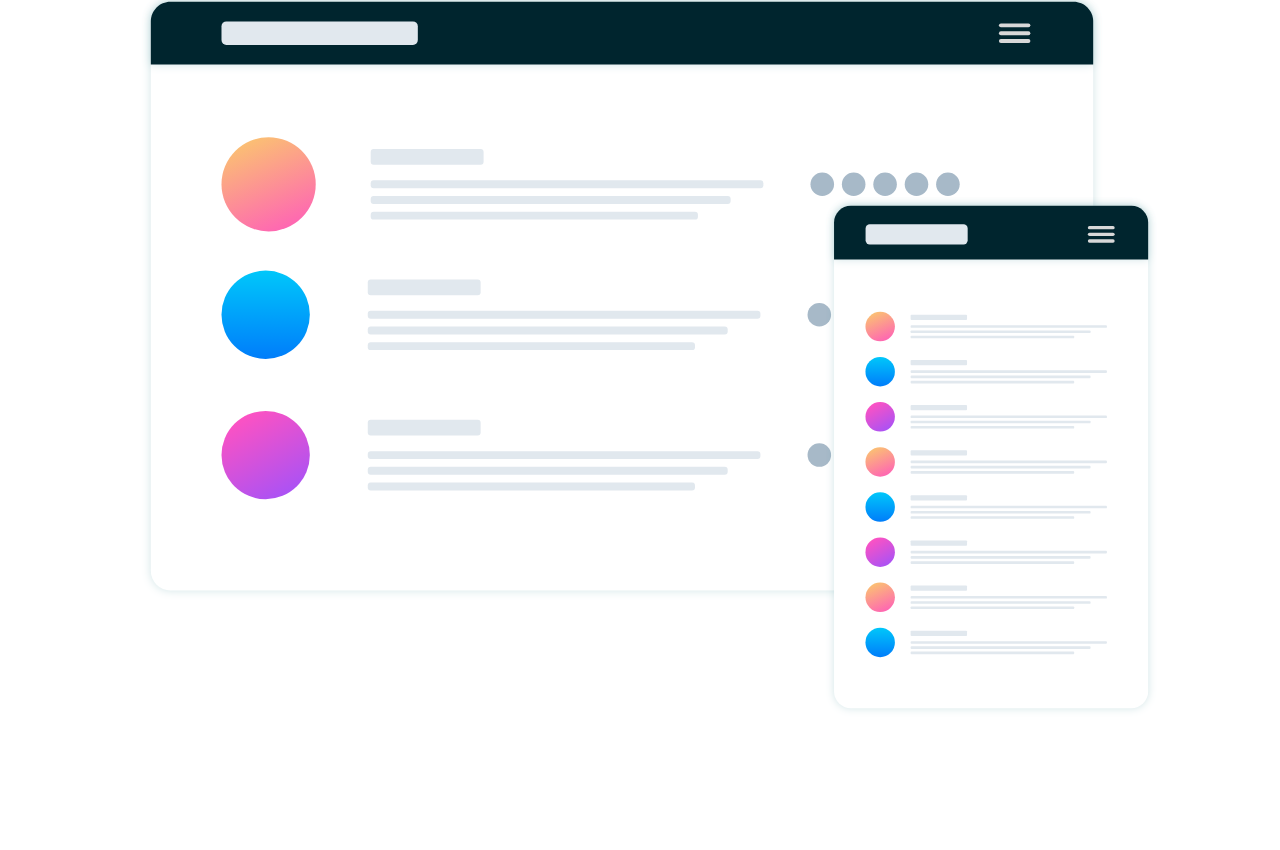
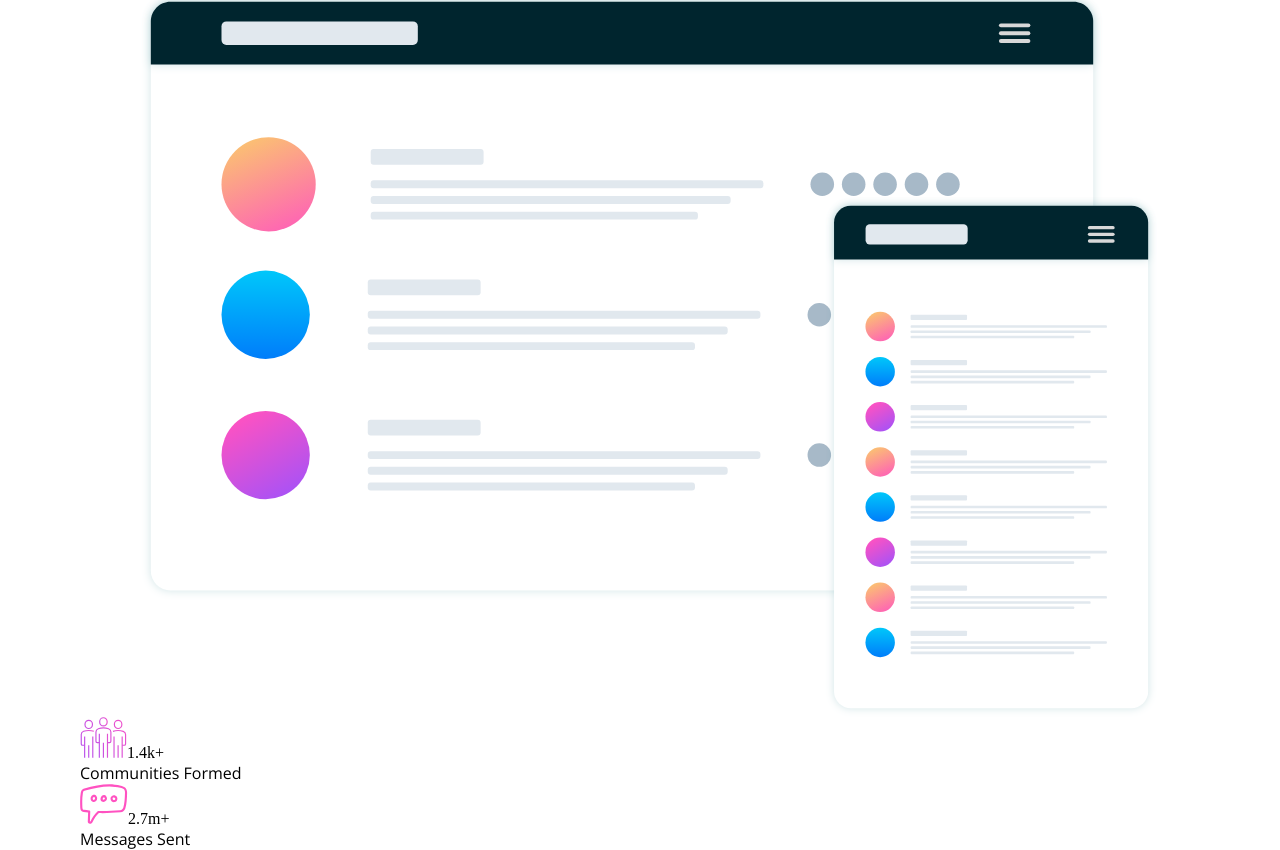
Before and after one commit to 0x41-li/huddle-landing-page-with-curved--sections, a React (Create React App) app: page / in a window 1280 px wide. Shown: the part 788-1638 px from the top of the page. Before the commit the page ends 1505 px from the top, so only its background shows below. Built offline with nearby package versions, Linux system fonts and the light colour scheme.

Commit message:
Hero section: Add more content (Analytics part

```diff
--- a/src/sections/Hero.js
+++ b/src/sections/Hero.js
@@ -1,10 +1,14 @@
 import React from "react";
 
 // scss
-import "../scss/hero.scss"
+import "../scss/hero.scss";
 
 // hero image
 import heroImage from "../assets/images/screen-mockups.svg";
+
+// icons
+import messageIcon from "../assets/images/icon-messages.svg";
+import communitiesIcon from "../assets/images/icon-communities.svg";
 
 export default function Hero() {
   return (
@@ -16,7 +20,23 @@ export default function Hero() {
         in genuine discussion.
       </p>
       <button className="hero__btn">Get Started For Free</button>
-        <img className="hero__img" src={heroImage} alt="" />
+      <img className="hero__img" src={heroImage} alt="" />
+      <div className="hero__numbers">
+        <div className="hero__numbers__box">
+          <img
+            className="hero__numbers-box__icon"
+            src={communitiesIcon}
+            alt=""
+          />
+          <span className="hero__numbers-box__number">1.4k+</span>
+          <p className="hero__numbers-box__para">Communities Formed</p>
+        </div>
+        <div className="hero__numbers__box">
+          <img className="hero__numbers-box__icon" src={messageIcon} alt="" />
+          <span className="hero__numbers-box__number">2.7m+</span>
+          <p className="hero__numbers-box__para">Messages Sent</p>
+        </div>
+      </div>
     </section>
   );
 }
```
